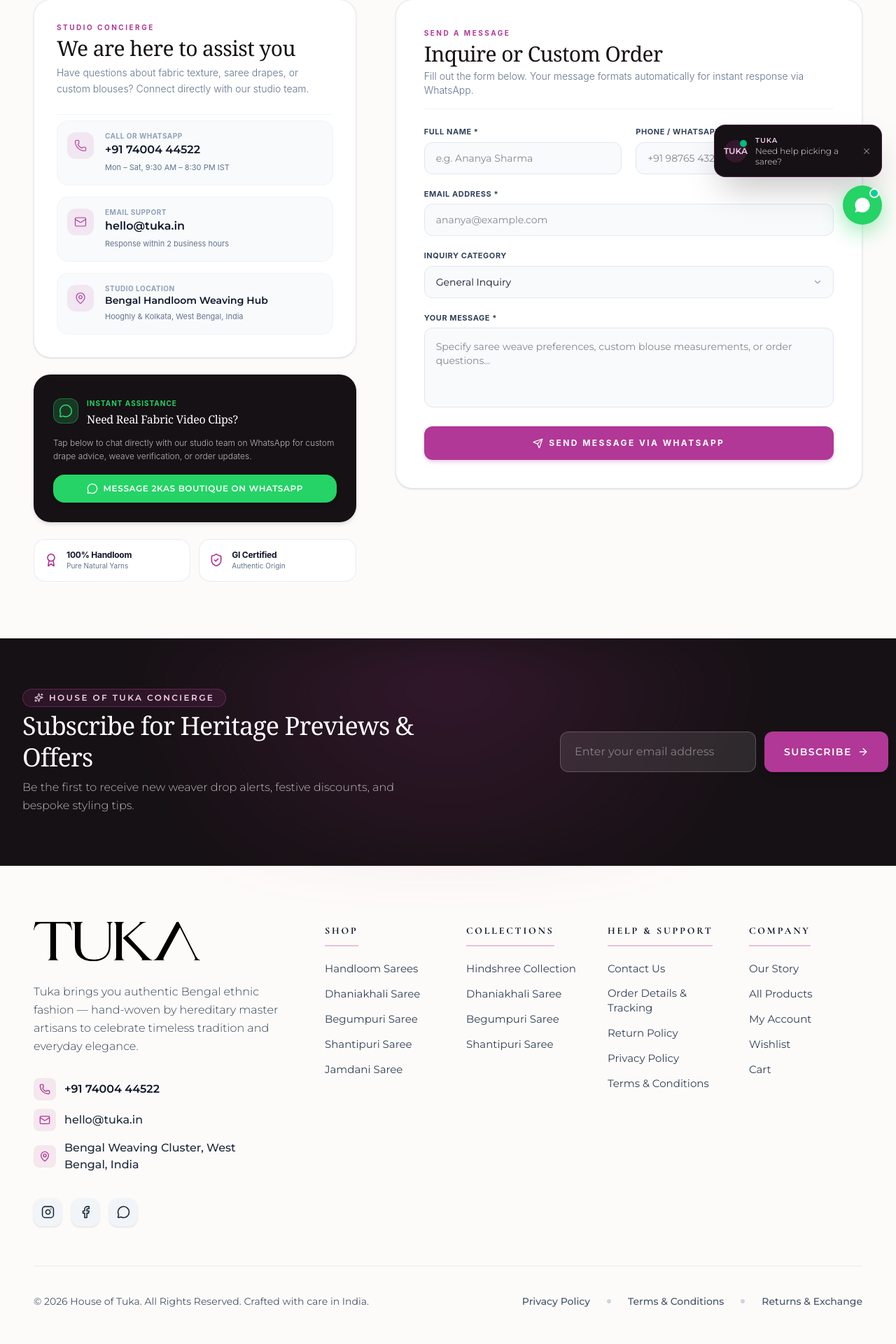
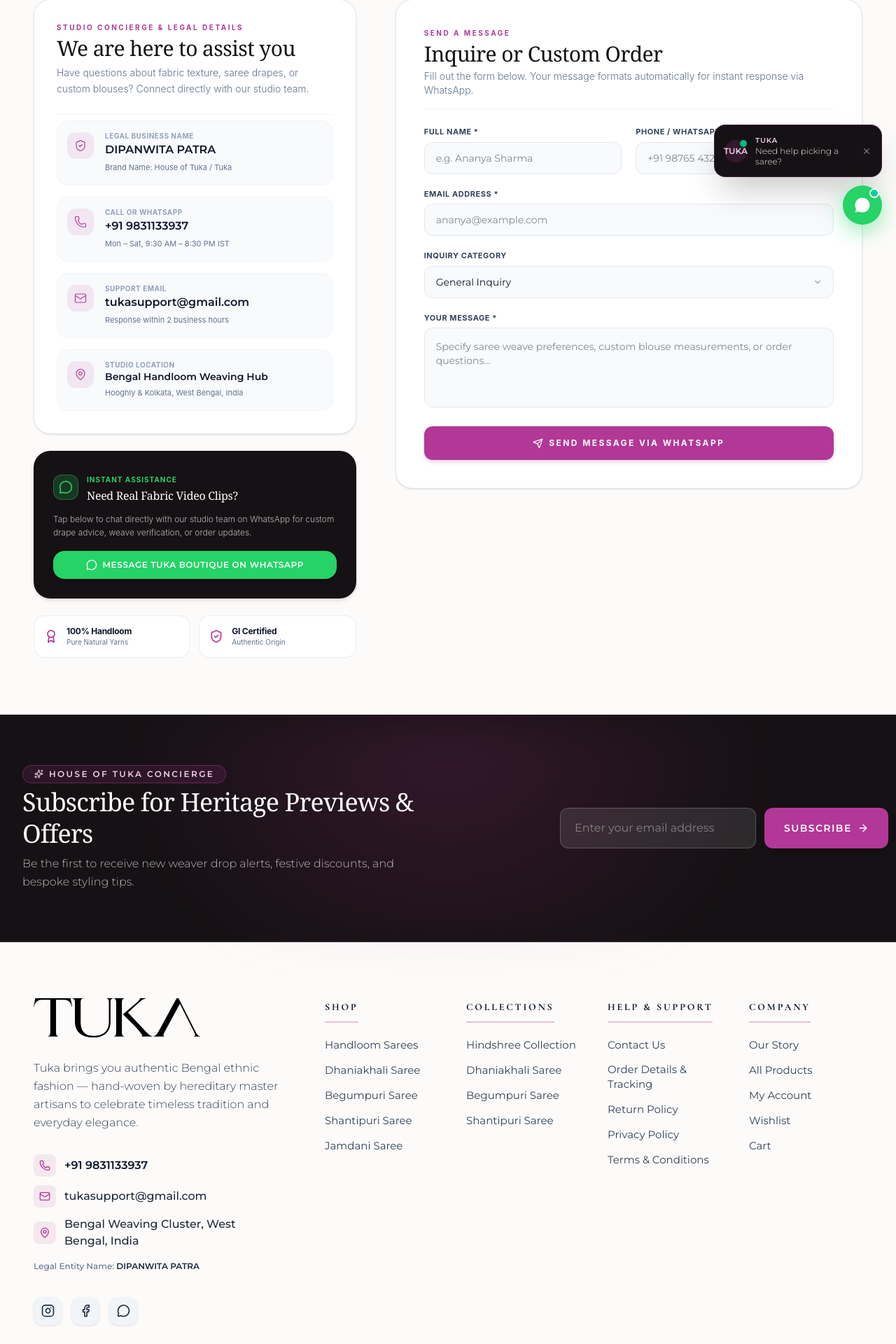
Before and after one commit to Letskillify/Tuka, a React (Vite) app: page /contact in a window 1280 px wide. Shown: the part 463-2383 px from the top of the page at 70% size. Built offline with nearby package versions, Linux system fonts and the light colour scheme; no server answers; the database is empty; a web font is replaced by a local one.

Commit message:
feat: add FloatingWhatsApp component and new Footer, Account, Contact, and Policy pages

```diff
--- a/src/components/Footer.jsx
+++ b/src/components/Footer.jsx
@@ -128,19 +128,22 @@ const Footer = () => {
                   <div className="w-8 h-8 rounded-lg bg-[#b13896]/10 flex items-center justify-center shrink-0">
                     <Phone size={16} className="text-[#b13896]" />
                   </div>
-                  <span className="font-semibold text-slate-900 tracking-normal">+91 74004 44522</span>
+                  <a href="tel:+919831133937" className="font-semibold text-slate-900 tracking-normal hover:text-[#b13896] transition-colors">+91 9831133937</a>
                 </div>
                 <div className="flex items-center gap-3">
                   <div className="w-8 h-8 rounded-lg bg-[#b13896]/10 flex items-center justify-center shrink-0">
                     <Mail size={16} className="text-[#b13896]" />
                   </div>
-                  <span className="font-medium text-slate-800">hello@tuka.in</span>
+                  <a href="mailto:tukasupport@gmail.com" className="font-medium text-slate-800 hover:text-[#b13896] transition-colors">tukasupport@gmail.com</a>
                 </div>
                 <div className="flex items-center gap-3">
                   <div className="w-8 h-8 rounded-lg bg-[#b13896]/10 flex items-center justify-center shrink-0">
                     <MapPin size={16} className="text-[#b13896]" />
                   </div>
                   <span className="font-medium text-slate-800">Bengal Weaving Cluster, West Bengal, India</span>
+                </div>
+                <div className="text-xs text-slate-500 pt-1 font-medium">
+                  Legal Entity Name: <span className="font-bold text-slate-800">DIPANWITA PATRA</span>
                 </div>
               </div>
 
@@ -149,7 +152,7 @@ const Footer = () => {
                 {[
                   { icon: <Instagram size={19} />, href: 'https://www.instagram.com/reel/Da623OHsZyl/?igsh=MjB3MzBwbjJudnli', label: 'Instagram' },
                   { icon: <Facebook size={19} />, href: 'https://www.facebook.com/share/p/14iA59vUbt6/', label: 'Facebook' },
-                  { icon: <MessageCircle size={19} />, href: 'https://wa.me/917400444522', label: 'WhatsApp' },
+                  { icon: <MessageCircle size={19} />, href: 'https://wa.me/919831133937', label: 'WhatsApp' },
                 ].map(({ icon, href, label }) => (
                   <a
                     key={label}
@@ -193,7 +196,7 @@ const Footer = () => {
           {/* ── Bottom Bar (Copyright & Policy Links) ───────────────────────── */}
           <div className="pt-10 flex flex-col sm:flex-row items-center justify-between gap-4 text-sm text-slate-600 font-sans">
             <p className="text-center sm:text-left font-normal">
-              © {currentYear} House of Tuka. All Rights Reserved. Crafted with care in India.
+              © {currentYear} House of Tuka (Legal Entity: DIPANWITA PATRA). All Rights Reserved.
             </p>
 
             <div className="flex flex-wrap items-center justify-center gap-4 sm:gap-6 font-medium">
--- a/src/pages/Contact.jsx
+++ b/src/pages/Contact.jsx
@@ -17,7 +17,7 @@ const Contact = () => {
     setSubmitted(true);
 
     const textMsg = `Hello Tuka Studio,\n\nName: ${formData.name}\nEmail: ${formData.email}\nPhone: ${formData.phone}\nInquiry: ${formData.subject}\nMessage: ${formData.message}`;
-    const whatsappUrl = `https://wa.me/917400444522?text=${encodeURIComponent(textMsg)}`;
+    const whatsappUrl = `https://wa.me/919831133937?text=${encodeURIComponent(textMsg)}`;
 
     window.open(whatsappUrl, '_blank', 'noopener,noreferrer');
     setTimeout(() => setSubmitted(false), 3000);
@@ -55,7 +55,7 @@ const Contact = () => {
 
               <div>
                 <span className="text-[10px] font-bold tracking-[0.25em] text-[#b13896] uppercase block mb-1" style={{ fontFamily: SANS }}>
-                  STUDIO CONCIERGE
+                  STUDIO CONCIERGE & LEGAL DETAILS
                 </span>
                 <h2 className="text-2xl sm:text-3xl font-light text-[#161114]" style={{ fontFamily: SERIF }}>
                   We are here to assist you
@@ -67,6 +67,24 @@ const Contact = () => {
 
               <div className="space-y-4 pt-2 border-t border-slate-100 font-sans">
 
+                {/* Legal Entity Name */}
+                <div className="flex items-start gap-4 p-3.5 rounded-2xl bg-slate-50 border border-slate-100 hover:border-[#b13896]/30 transition-all">
+                  <div className="p-2.5 rounded-xl bg-[#b13896]/10 text-[#b13896] shrink-0 mt-0.5">
+                    <ShieldCheck size={18} strokeWidth={1.5} />
+                  </div>
+                  <div>
+                    <span className="text-[10px] font-bold uppercase tracking-wider text-slate-400 block" style={{ fontFamily: SANS }}>
+                      Legal Business Name
+                    </span>
+                    <span className="text-base font-bold text-slate-900 font-sans tracking-normal block">
+                      DIPANWITA PATRA
+                    </span>
+                    <span className="text-[11px] text-slate-500 font-normal" style={{ fontFamily: SANS }}>
+                      Brand Name: House of Tuka / Tuka
+                    </span>
+                  </div>
+                </div>
+
                 {/* Phone / WhatsApp */}
                 <div className="flex items-start gap-4 p-3.5 rounded-2xl bg-slate-50 border border-slate-100 hover:border-[#b13896]/30 transition-all">
                   <div className="p-2.5 rounded-xl bg-[#b13896]/10 text-[#b13896] shrink-0 mt-0.5">
@@ -77,12 +95,12 @@ const Contact = () => {
                       Call or WhatsApp
                     </span>
                     <a
-                      href="https://wa.me/917400444522"
+                      href="https://wa.me/919831133937"
                       target="_blank"
                       rel="noopener noreferrer"
                       className="text-base font-semibold text-slate-900 font-sans tracking-normal hover:text-[#b13896] transition-colors block"
                     >
-                      +91 74004 44522
+                      +91 9831133937
                     </a>
                     <span className="text-[11px] text-slate-500 font-normal" style={{ fontFamily: SANS }}>
                       Mon – Sat, 9:30 AM – 8:30 PM IST
@@ -97,13 +115,13 @@ const Contact = () => {
                   </div>
                   <div>
                     <span className="text-[10px] font-bold uppercase tracking-wider text-slate-400 block" style={{ fontFamily: SANS }}>
-                      Email Support
+                      Support Email
                     </span>
                     <a
-                      href="mailto:hello@tuka.in"
+                      href="mailto:tukasupport@gmail.com"
                       className="text-base font-semibold text-slate-900 font-sans hover:text-[#b13896] transition-colors block"
                     >
-                      hello@tuka.in
+                      tukasupport@gmail.com
                     </a>
                     <span className="text-[11px] text-slate-500 font-normal" style={{ fontFamily: SANS }}>
                       Response within 2 business hours
@@ -152,13 +170,13 @@ const Contact = () => {
                 Tap below to chat directly with our studio team on WhatsApp for custom drape advice, weave verification, or order updates.
               </p>
               <a
-                href="https://wa.me/917400444522"
+                href="https://wa.me/919831133937"
                 target="_blank"
                 rel="noopener noreferrer"
                 className="w-full py-3 px-5 rounded-2xl bg-[#25D366] hover:bg-[#20bd5a] text-white font-bold text-xs uppercase tracking-wider transition-all flex items-center justify-center gap-2 cursor-pointer shadow-md font-sans"
               >
                 <MessageCircle size={16} />
-                <span>Message 2KAS BOUTIQUE on WhatsApp</span>
+                <span>Message TUKA BOUTIQUE on WhatsApp</span>
               </a>
             </div>
 
--- a/src/pages/PrivacyPolicy.jsx
+++ b/src/pages/PrivacyPolicy.jsx
@@ -107,10 +107,33 @@ const PrivacyPolicy = () => {
                 In addition, we limit access to your personal data to those employees and agents who have a business need to know.
               </p>
             </section>
+
+            <section className="space-y-8 group">
+              <div className="flex items-center gap-5 text-[#b13896]">
+                <div className="w-12 h-12 rounded-2xl bg-[#b13896]/5 flex items-center justify-center shadow-sm group-hover:bg-[#b13896] group-hover:text-white transition-all duration-500">
+                  <ShieldCheck size={22} />
+                </div>
+                <h2 className="text-[#161114] text-2xl font-serif font-bold tracking-tight">05. Contact & Legal Entity Details</h2>
+              </div>
+              <p className="font-serif">
+                This website is operated under the registered legal entity: <strong className="text-[#161114]">DIPANWITA PATRA</strong> (Brand: House of Tuka). For any privacy concerns, data deletion requests, or legal queries, please reach out to us at:
+              </p>
+              <ul className="space-y-3 font-serif">
+                <li className="flex gap-3">
+                  <strong className="text-[#161114]">Legal Name:</strong> DIPANWITA PATRA
+                </li>
+                <li className="flex gap-3">
+                  <strong className="text-[#161114]">Support Email:</strong> <a href="mailto:tukasupport@gmail.com" className="text-[#b13896] underline">tukasupport@gmail.com</a>
+                </li>
+                <li className="flex gap-3">
+                  <strong className="text-[#161114]">Phone:</strong> <a href="tel:+919831133937" className="text-[#b13896] underline">+91 9831133937</a>
+                </li>
+              </ul>
+            </section>
           </div>
 
           <div className="mt-32 pt-16 border-t border-[#e5d5df]/20 text-center">
-            <p className="text-[14px] tracking-[0.5em] uppercase text-[#4a3f44]/30 font-bold font-serif">© 2026 TUKA. Bengal Handlooms.</p>
+            <p className="text-[14px] tracking-[0.3em] uppercase text-[#4a3f44]/50 font-bold font-serif">© 2026 TUKA (Legal Entity: DIPANWITA PATRA). Bengal Handlooms.</p>
           </div>
         </motion.div>
       </div>
--- a/src/pages/ReturnPolicy.jsx
+++ b/src/pages/ReturnPolicy.jsx
@@ -41,7 +41,7 @@ const ReturnPolicy = () => {
               </div>
               <div className="md:col-span-8 space-y-8">
                 <p className="text-base sm:text-lg text-[#4a3f44] leading-relaxed font-light">
-                  Returns are only accepted for defective products and must be made within 7 days of purchase. A clear video of the product unboxing is required as proof to process any return request. The product must be unused, in its original packaging, with the tag intact, and should include the invoice. To start the return process for defective products, please contact us at <a href="mailto:info@tuka.in" className="text-[#b13896] border-b-2 border-[#b13896]/20 hover:border-[#b13896] transition-all font-bold">info@tuka.in</a>.
+                  Returns are only accepted for defective products and must be made within 7 days of purchase. A clear video of the product unboxing is required as proof to process any return request. The product must be unused, in its original packaging, with the tag intact, and should include the invoice. To start the return process for defective products, please contact us at <a href="mailto:tukasupport@gmail.com" className="text-[#b13896] border-b-2 border-[#b13896]/20 hover:border-[#b13896] transition-all font-bold">tukasupport@gmail.com</a> or call/WhatsApp us at <a href="tel:+919831133937" className="text-[#b13896] font-bold">+91 9831133937</a>.
                 </p>
                 <div className="p-10 bg-white/40 rounded-[32px] border border-[#e5d5df]/30 shadow-sm italic">
                   <p className="text-base text-[#161114] leading-relaxed font-serif">
@@ -100,14 +100,14 @@ const ReturnPolicy = () => {
               </div>
               <div className="md:col-span-8">
                 <p className="text-base sm:text-lg text-[#4a3f44] leading-relaxed font-light">
-                  Refunds are processed after we receive the product in its original, unused condition with packaging and tags intact. Refunds will be issued within 5 working days via the original payment method or by cheque.
+                  Refunds are processed after we receive the product in its original, unused condition with packaging and tags intact. Refunds will be issued within 5 working days via the original payment method or by bank transfer. Legal Entity: <strong>DIPANWITA PATRA</strong>.
                 </p>
               </div>
             </div>
           </div>
 
           <div className="pt-24 border-t border-[#e5d5df]/30 text-center">
-            <p className="text-[14px] tracking-[0.5em] uppercase text-[#4a3f44]/30 font-bold">© 2026 TUKA. Handloom Heritage & Fine Tailoring.</p>
+            <p className="text-[14px] tracking-[0.3em] uppercase text-[#4a3f44]/50 font-bold">© 2026 TUKA (Legal Entity: DIPANWITA PATRA). Handloom Heritage & Fine Tailoring.</p>
           </div>
         </motion.div>
       </div>
--- a/src/pages/TermsAndConditions.jsx
+++ b/src/pages/TermsAndConditions.jsx
@@ -95,10 +95,33 @@ const TermsAndConditions = () => {
                 Your continued use of the Site after any such changes constitutes your acceptance of the new Terms and Conditions.
               </p>
             </section>
+
+            <section className="space-y-8 group">
+              <div className="flex items-center gap-5 text-[#b13896]">
+                <div className="w-12 h-12 rounded-2xl bg-[#b13896]/5 flex items-center justify-center shadow-sm group-hover:bg-[#b13896] group-hover:text-white transition-all duration-500">
+                  <Scale size={22} />
+                </div>
+                <h2 className="text-[#161114] text-2xl font-serif font-bold tracking-tight">06. Merchant & Business Details</h2>
+              </div>
+              <p className="font-serif">
+                This website (Tuka / House of Tuka) is owned, managed, and operated by the legal entity <strong className="text-[#161114]">DIPANWITA PATRA</strong>. For official correspondence, billing concerns, or payment inquiries, please reach out to:
+              </p>
+              <ul className="space-y-3 font-serif">
+                <li className="flex gap-3">
+                  <strong className="text-[#161114]">Legal Entity Name:</strong> DIPANWITA PATRA
+                </li>
+                <li className="flex gap-3">
+                  <strong className="text-[#161114]">Support Email:</strong> <a href="mailto:tukasupport@gmail.com" className="text-[#b13896] underline">tukasupport@gmail.com</a>
+                </li>
+                <li className="flex gap-3">
+                  <strong className="text-[#161114]">Contact Phone:</strong> <a href="tel:+919831133937" className="text-[#b13896] underline">+91 9831133937</a>
+                </li>
+              </ul>
+            </section>
           </div>
 
           <div className="mt-32 pt-16 border-t border-[#e5d5df]/20 text-center">
-            <p className="text-[14px] tracking-[0.5em] uppercase text-[#4a3f44]/30 font-bold font-serif">© 2026 TUKA. Bengal Handlooms.</p>
+            <p className="text-[14px] tracking-[0.3em] uppercase text-[#4a3f44]/50 font-bold font-serif">© 2026 TUKA (Legal Entity: DIPANWITA PATRA). Bengal Handlooms.</p>
           </div>
         </motion.div>
       </div>
```
Also changed, not shown: src/pages/Account.jsx (line endings or trailing spaces).
